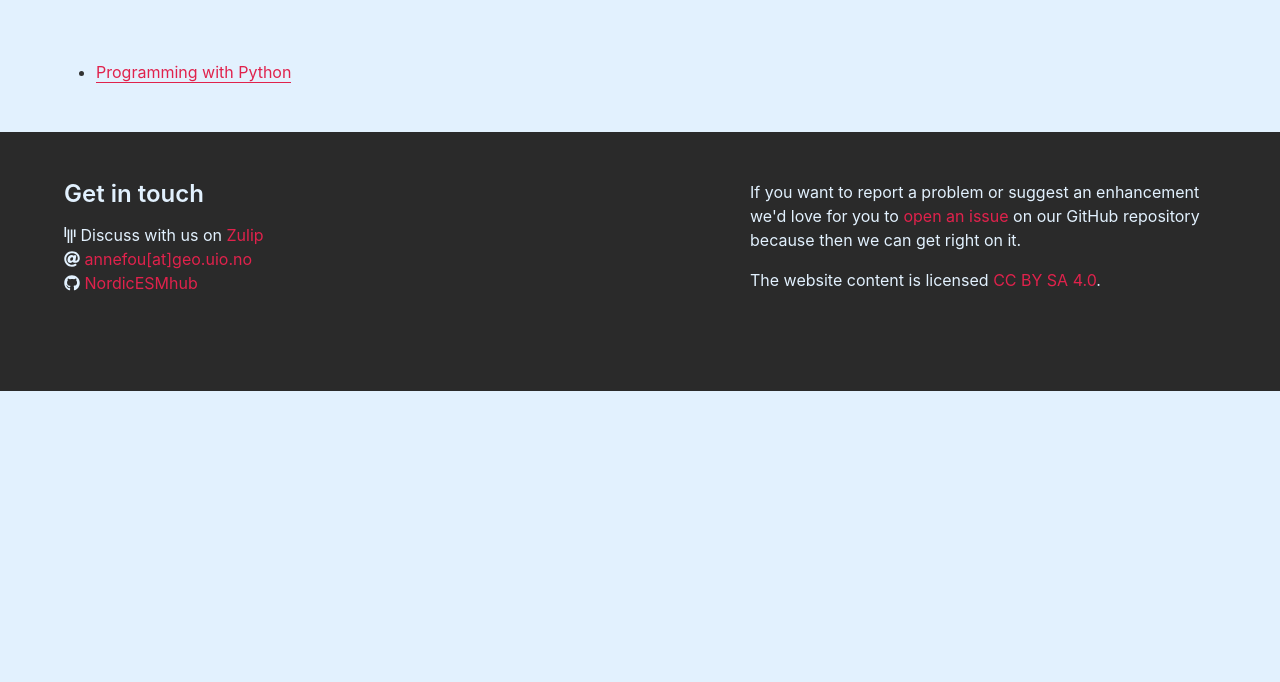
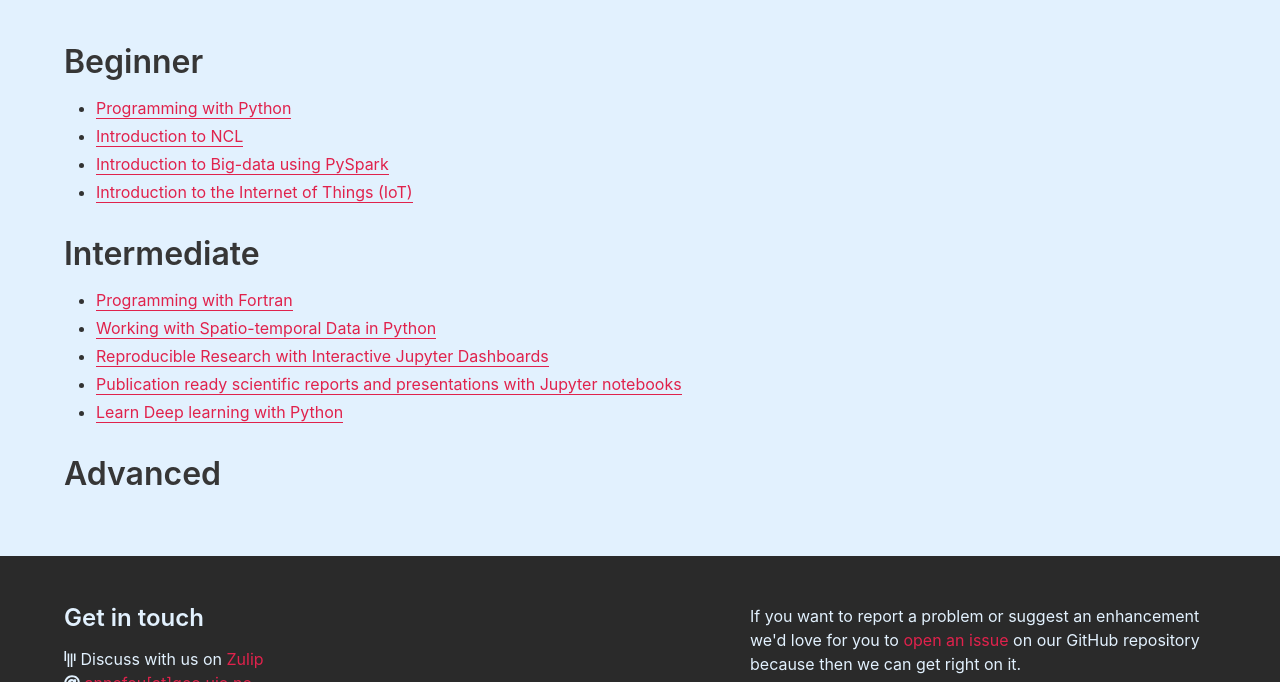
Before and after one commit to NordicESMhub/nordicesmhub.github.io, a Jekyll site: the page built from _tutorials/programming.md, in a window 1280 px wide and 900 px high, scrolled down 416 px, cut to the strip 218-900 px from the top of the window. Built offline with Jekyll 4.4.1, drawn with Linux system fonts in a browser that asks for light colours; nearby versions of some CDN libraries; before the commit the page ends 1025 px from its top, so only the background shows below that.

Commit message:
added links to programming tutorials

```diff
--- a/_tutorials/programming.md
+++ b/_tutorials/programming.md
@@ -4,4 +4,19 @@ title: Programming
 image: /images/tutorials/markus-spiske-221494-unsplash.jpg
 ---
 
+# Beginner
+
 - [Programming with Python](http://swcarpentry.github.io/python-novice-inflammation/)
+- [Introduction to NCL](https://annefou.github.io/ncl-novice/)
+- [Introduction to Big-data using PySpark](https://annefou.github.io/pyspark/)
+- [Introduction to the Internet of Things (IoT)](https://annefou.github.io/IoT_introduction/)
+
+# Intermediate
+
+- [Programming with Fortran](http://annefou.github.io/Fortran/)
+- [Working with Spatio-temporal Data in Python](https://annefou.github.io/metos_python/)
+- [Reproducible Research with Interactive Jupyter Dashboards](https://annefou.github.io/jupyter_dashboards/)
+- [Publication ready scientific reports and presentations with Jupyter notebooks](https://annefou.github.io/jupyter_publish/)
+- [Learn Deep learning with Python](https://uiohive.github.io/deep-learning_intro/)
+
+# Advanced
```
